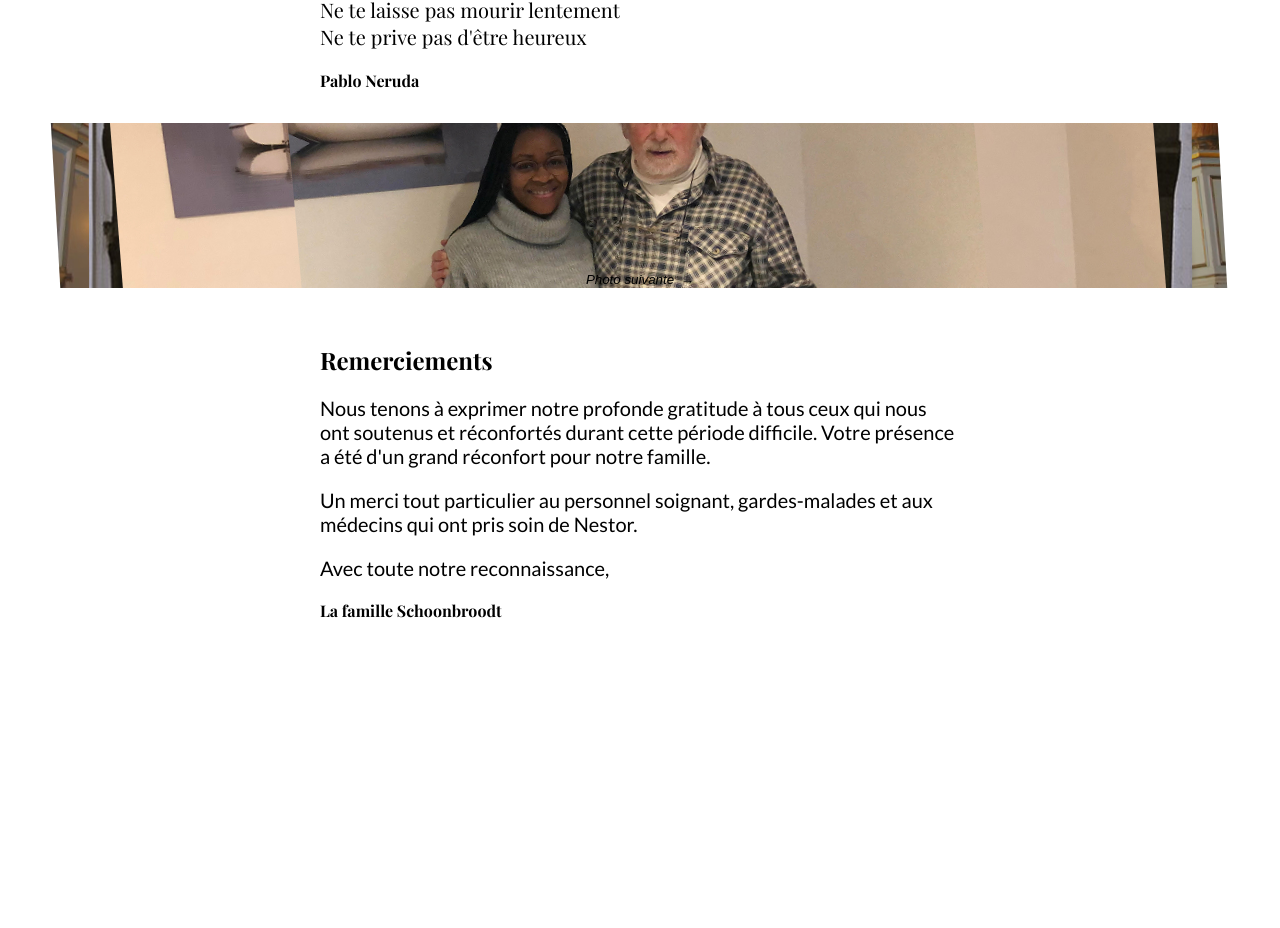
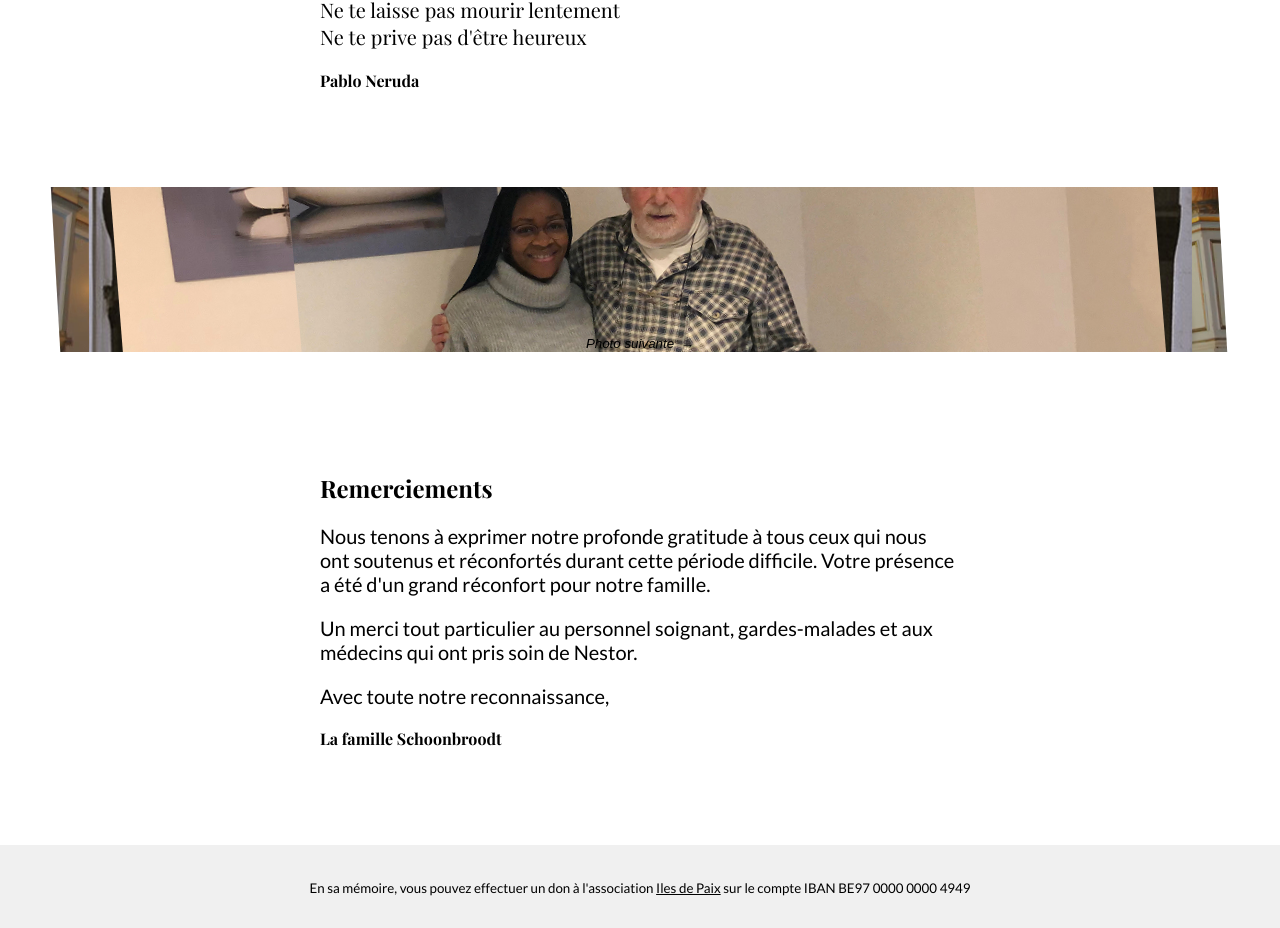
Before and after one commit to john-does-it/nestor-schoonbroodt, a SvelteKit app in the folder my-app/: page / in a window 1280 px wide. Shown: the part 1738-2666 px from the top of the page. Before the commit the page ends 2391 px from the top, so only its background shows below. Built offline with nearby package versions, Linux system fonts and the light colour scheme; a web font is replaced by a local one.

Commit message:
Update +page.svelte

```diff
--- a/my-app/src/routes/+page.svelte
+++ b/my-app/src/routes/+page.svelte
@@ -440,6 +440,15 @@
     </wrapper-container>
   </thanks-container>
 </main>
+<footer>
+  <small>
+    En sa mémoire, vous pouvez effectuer un don à l'association
+    <a href="https://www.ilesdepaix.org/" title="Accéder au site de l'association Iles de Paix">
+      Iles de Paix
+    </a>
+    sur le compte IBAN BE97 0000 0000 4949
+  </small>
+</footer>
 
 <style>
   nav {
@@ -541,6 +550,7 @@
     justify-content: center;
     align-items: center;
     margin: 2em auto;
+    margin-bottom: 6em;
     padding: 0 1em;
     position: relative;
   }
@@ -661,4 +671,14 @@
       }
     }
   }
+
+  footer {
+    text-align: center;
+    padding: 2em 1em;
+    background-color: #f0f0f0;
+
+    a {
+      color: inherit;
+    }
+  }
 </style>
```
